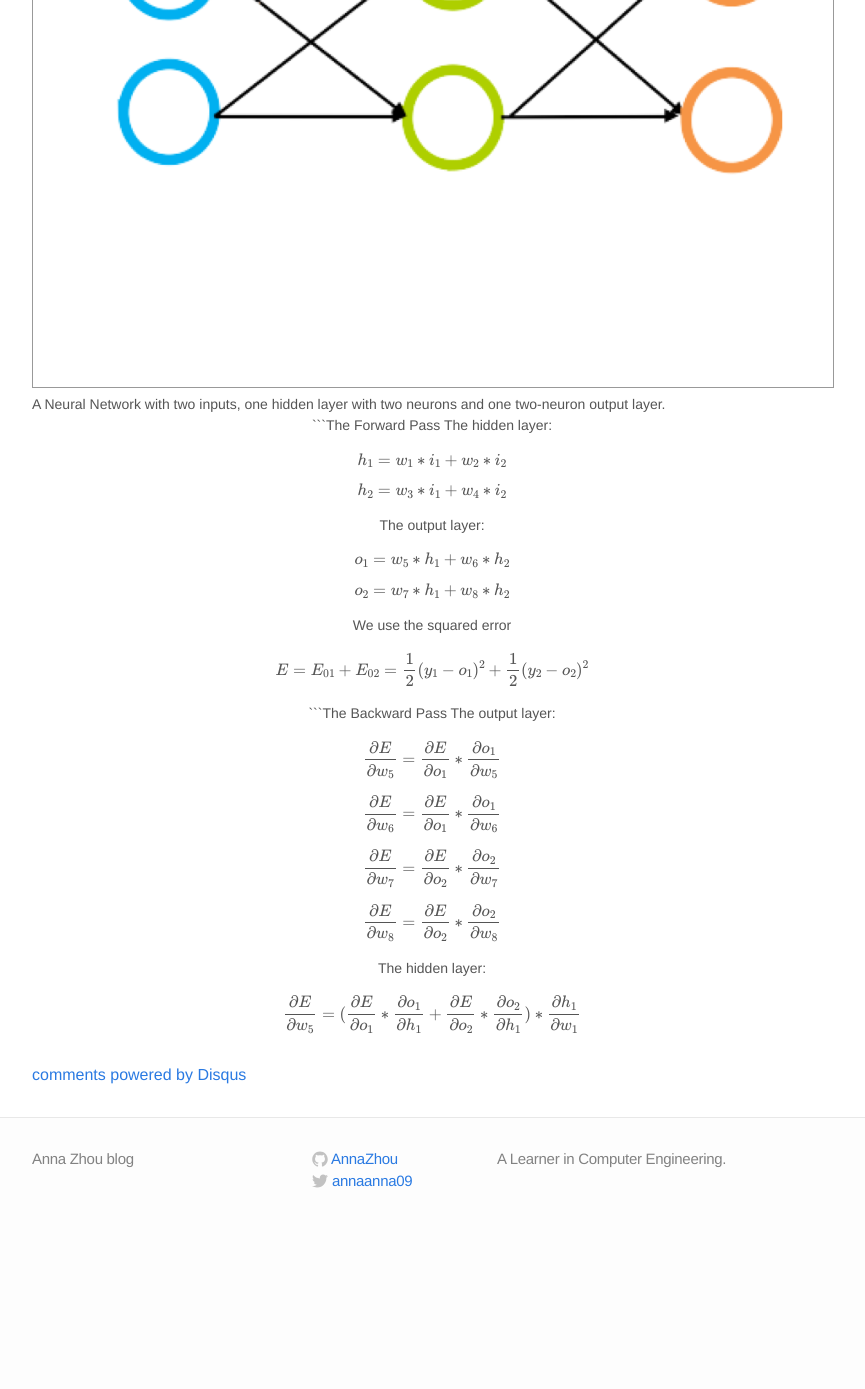
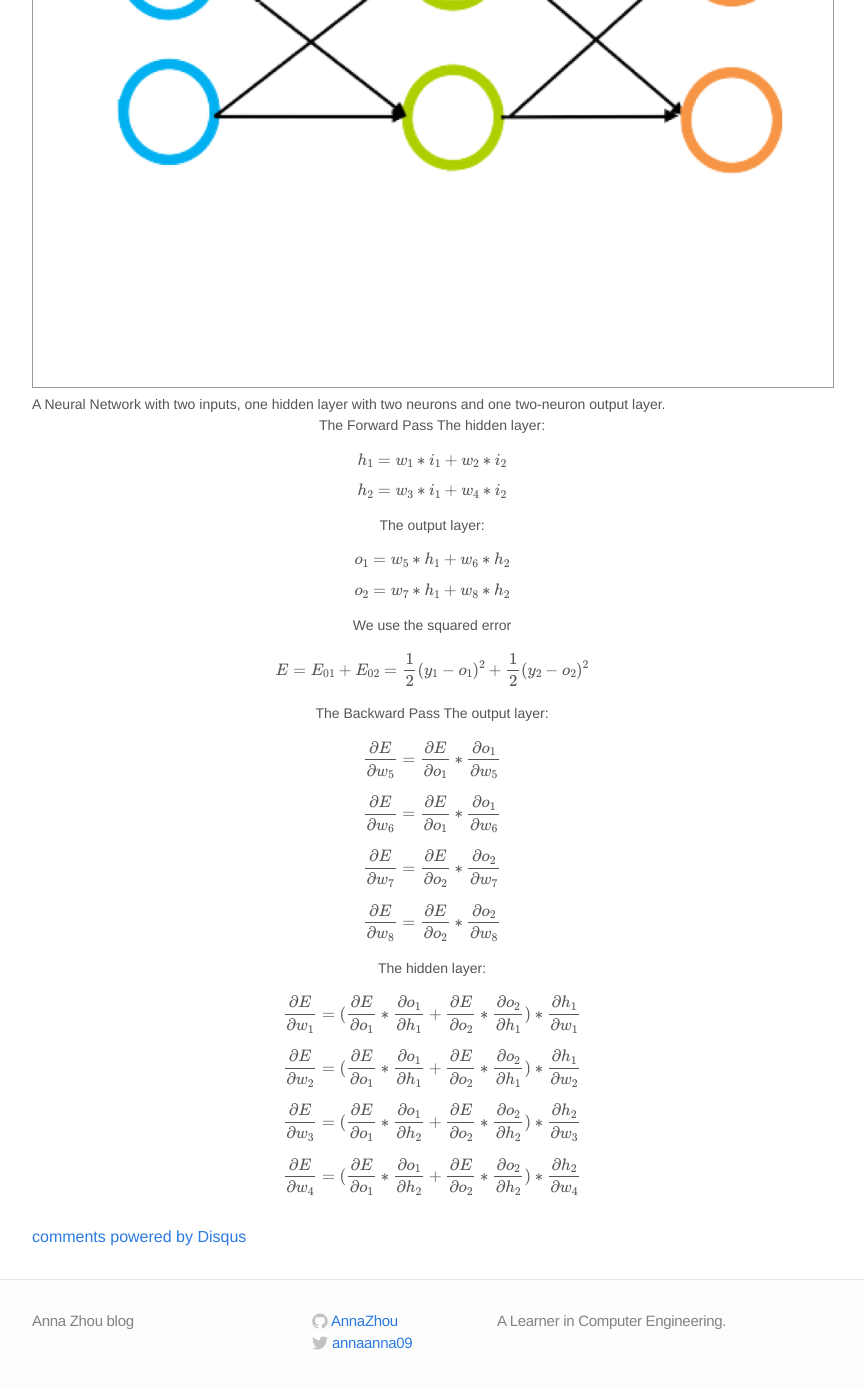
Before and after one commit to AnnaZhou/AnnaZhou.github.io, a Jekyll site: the page built from _posts/2015-12-24-NN.markdown, in a window 1280 px wide and 1400 px high, scrolled down 519 px. Shown: the top 1389 px of the window, without its empty margins (208-1073 px from the left). Built offline with Jekyll 4.4.1, drawn with Linux system fonts in a browser that asks for light colours; Markdown is read by kramdown in place of the engine named in the settings; formulas are drawn with MathJax 3; comment, search, counter and statistics services are not loaded; before the commit the page ends 1757 px from its top, so only the background shows below that.

Commit message:
Update 2015-12-24-NN.markdown

````diff
--- a/_posts/2015-12-24-NN.markdown
+++ b/_posts/2015-12-24-NN.markdown
@@ -13,7 +13,8 @@ We consider a neural network with two inputs, one hidden layer with two neurons
 <div class="thecap" style="text-align:justify"> A Neural Network with two inputs, one hidden layer with two neurons and one two-neuron output layer.
 </div>
 
-```The Forward Pass
+The Forward Pass
+
 The hidden layer:
 
 <div>
@@ -50,7 +51,8 @@ E=E_{01}+E_{02}=\frac{1}{2}(y_1-o_1)^2+\frac{1}{2}(y_2-o_2)^2
 $$
 </div>
 
-```The Backward Pass
+The Backward Pass
+
 The output layer:
 
 <div>
@@ -81,6 +83,24 @@ The hidden layer:
 
 <div>
 $$
-\frac{\partial E}{\partial w_5}=(\frac{\partial E}{\partial o_1}*\frac{\partial o_1}{\partial h_1}+\frac{\partial E}{\partial o_2}*\frac{\partial o_2}{\partial h_1})*\frac{\partial h_1}{\partial w_1}
+\frac{\partial E}{\partial w_1}=(\frac{\partial E}{\partial o_1}*\frac{\partial o_1}{\partial h_1}+\frac{\partial E}{\partial o_2}*\frac{\partial o_2}{\partial h_1})*\frac{\partial h_1}{\partial w_1}
 $$
 </div>
+
+<div>
+$$
+\frac{\partial E}{\partial w_2}=(\frac{\partial E}{\partial o_1}*\frac{\partial o_1}{\partial h_1}+\frac{\partial E}{\partial o_2}*\frac{\partial o_2}{\partial h_1})*\frac{\partial h_1}{\partial w_2}
+$$
+</div>
+
+<div>
+$$
+\frac{\partial E}{\partial w_3}=(\frac{\partial E}{\partial o_1}*\frac{\partial o_1}{\partial h_2}+\frac{\partial E}{\partial o_2}*\frac{\partial o_2}{\partial h_2})*\frac{\partial h_2}{\partial w_3}
+$$
+</div>
+
+<div>
+$$
+\frac{\partial E}{\partial w_4}=(\frac{\partial E}{\partial o_1}*\frac{\partial o_1}{\partial h_2}+\frac{\partial E}{\partial o_2}*\frac{\partial o_2}{\partial h_2})*\frac{\partial h_2}{\partial w_4}
+$$
+</div>
````
